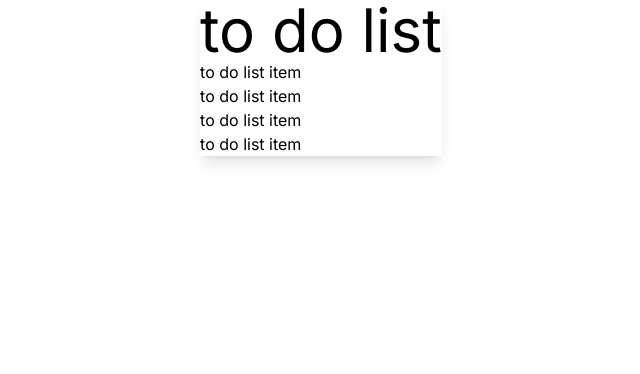
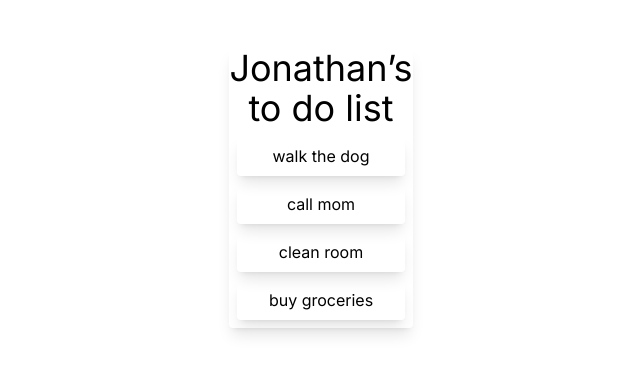
Before and after one commit to jonmejia/to-do-list, a Next.js app: page / in a window 1280 px wide. Shown: the top 374 px of the page, without its empty margins (319-959 px from the left). Built offline with nearby package versions, Linux system fonts and the light colour scheme.

Commit message:
changed tasks to card component and added dummy data for tasks

```diff
--- a/src/app/Card.tsx
+++ b/src/app/Card.tsx
@@ -1,6 +1,6 @@
 const Card = (props:any) =>{
     return(
-        <div className="max-w-sm rounded overflow-hidden shadow-lg">
+        <div className="max-w-sm rounded overflow-hidden shadow-lg p-2 m-2">
             <h2 className="text-center">{props.data}</h2>
         </div>
     )
--- a/src/app/ToDoList.tsx
+++ b/src/app/ToDoList.tsx
@@ -1,13 +1,15 @@
-const ToDoList =()=>{
+import Card from "./Card";
+
+const ToDoList =(props:any)=>{
     return(
-       <div className="flex justify-center">
+       <div className="flex justify-center mt-12">
          <div className="max-w-sm rounded overflow-hidden shadow-lg">
-            <h1 className="text-center text-6xl">to do list</h1>
-            <div>to do list item</div>
-            <div>to do list item</div>
-            <div>to do list item</div>
-            <div>to do list item</div>
-
+            <h1 className="text-center text-4xl">{props.name}&rsquo;s</h1>
+            <h2 className="text-center text-4xl">to do list</h2>
+            <Card data={props.tasks[0]}/>
+            <Card data={props.tasks[1]}/>
+            <Card data={props.tasks[2]}/>
+            <Card data={props.tasks[3]}/>
         </div>
        </div>
     )
--- a/src/app/page.tsx
+++ b/src/app/page.tsx
@@ -1,7 +1,8 @@
 import ToDoList from "./ToDoList"
 export default function Home() {
-  const sampleTest: string ="THE ONE PIECE IS REAL!!!"
+  const sampleName:string ="Jonathan"
+  const sampleTasks:string[]=["walk the dog","call mom","clean room","buy groceries"]
   return (
-    <ToDoList/>
+    <ToDoList name={sampleName} tasks={sampleTasks}/>
   )
 }
```
